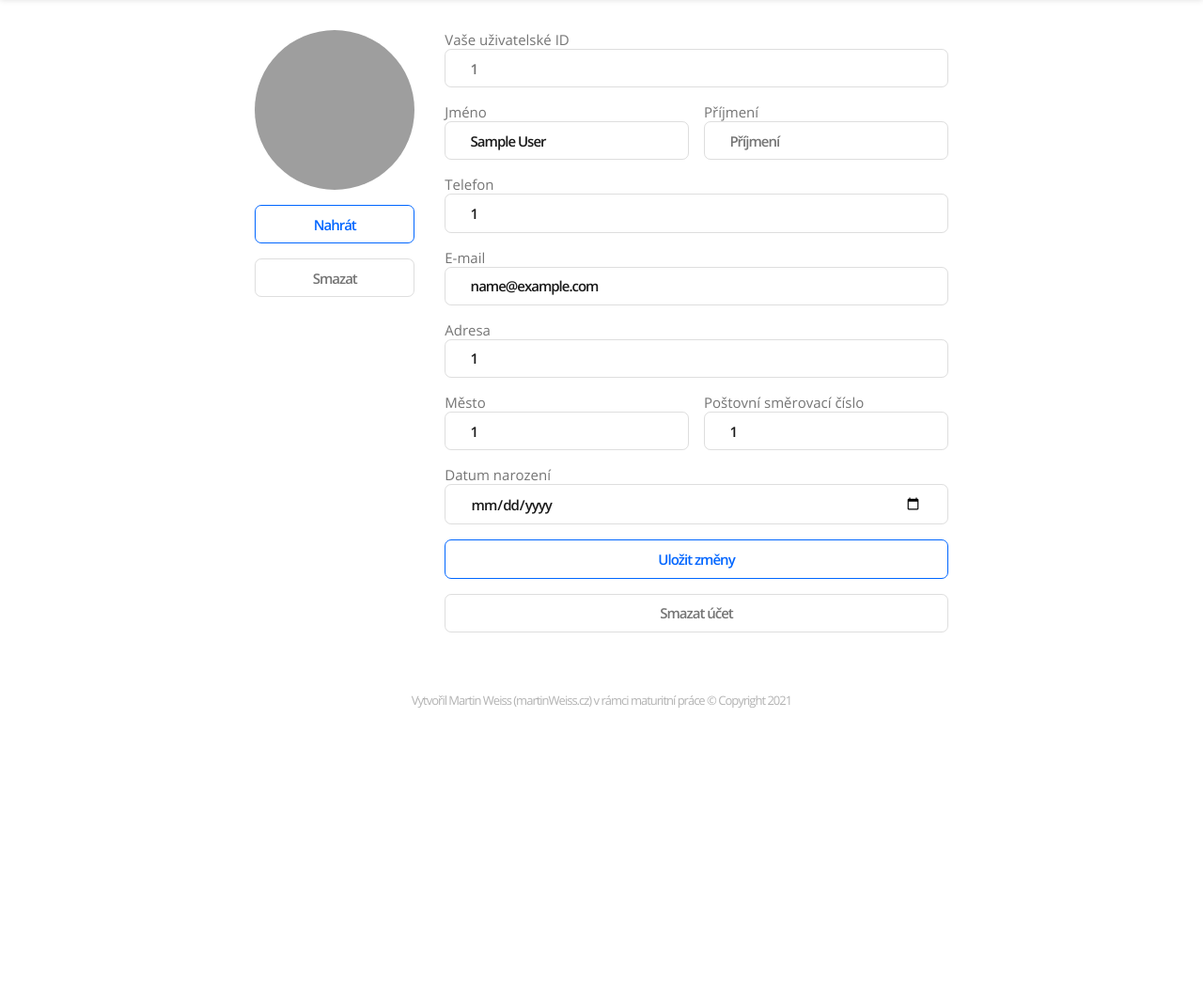
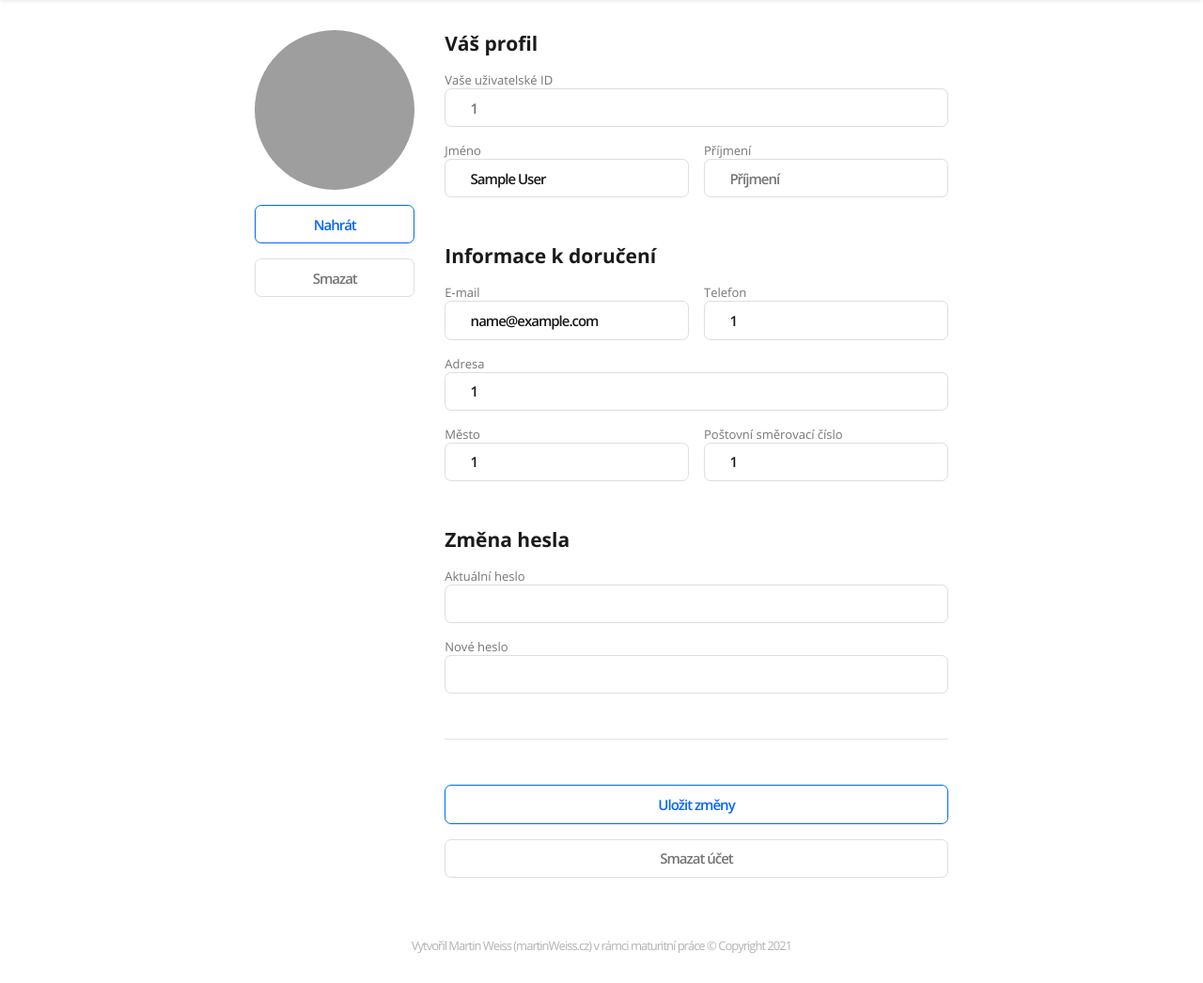
Before and after one commit to MartinWeiss01/foodist, a PHP site: page /profile/index.php in a window 1280 px wide. Shown: the part 80-1126 px from the top of the page at 94% size. Before the commit the page ends 833 px from the top, so only its background shows below. Run offline with PHP 8.4, Linux system fonts and the light colour scheme; the visitor is signed in with stand-in values (Sample User, id 1); data that the repository does not hold is empty; a stand-in replaces the project's code that opens the database connection; some libraries are stand-ins or nearby versions; some web fonts are replaced; grey boxes are pictures that could not be loaded.

Commit message:
Update Profile Page
- added Profile Orders Page to the menu
- changed layout

```diff
--- a/assets/css/profile.css
+++ b/assets/css/profile.css
@@ -15,13 +15,19 @@ footer {grid-area:footer}
 
 
 /* Custom */
+.profile-blocks {gap:3rem}
 .profile-container {gap:2rem}
 .profile-content, .group, .profile-header {gap:1rem}
 .profile-basic-img {width:170px;height:170px;border-radius:50%}
-
-
+.block-title {font-size:21px;font-weight:700}
 .profile-controller:focus {outline:none}
 .profile-controller, .profile-controller:hover {transition:.15s}
+
+.message-warning {
+    display:none;
+    font-size:12px;
+    color:var(--delete)
+}
 
 .profile-controller {
     border: 1px solid var(--muted-col-border);
@@ -43,13 +49,10 @@ input:not([type]):focus,
 input[type="text"]:focus,
 input[type="date"]:focus,
 input[type="password"]:focus {
-    color:var(--save);border-color:var(--save)
+    color:var(--edit);border-color:var(--edit)
 }
 
-label {
-    color:var(--muted-col);
-    font-size:15px
-}
+label {color:var(--muted-col);font-size:13px}
 
 .profile-controller.save {color:var(--save);border-color:var(--save)}
 .profile-controller.save:hover {color:white;border-color:var(--save);background:var(--save)}
--- a/profile/index.php
+++ b/profile/index.php
@@ -18,6 +18,7 @@
 
         <!-- Resources -->
         <script defer src="/assets/js/managerly.min.js"></script>
+        <script defer src="/assets/js/profile.min.js"></script>
         <link rel="preload" href="/assets/css/main.css" as="style" onload="this.rel='stylesheet'"><noscript><link rel="stylesheet" href="/assets/css/main.css"></noscript>
         <link rel="preload" href="/assets/css/profile.css" as="style" onload="this.rel='stylesheet'"><noscript><link rel="stylesheet" href="/assets/css/profile.css"></noscript>
 
@@ -52,7 +53,7 @@
                         <div id="menubody" class="flex ddm-menu-body align-right">
                             <?php
                                 if($account->isAdmin()) echo '<a href="/admin"><div class="flex row hcenter ddm-menu-item"><icon>admin_panel_settings</icon><span>Administrace</span></div></a>';
-                                if($account->isLoggedIn()) echo '<a href="/profile"><div class="flex row hcenter ddm-menu-item"><icon>settings</icon><span>Nastavení</span></div></a><hr class="ddm-menu-divider">';
+                                if($account->isLoggedIn()) echo '<a href="/orders"><div class="flex row hcenter ddm-menu-item"><icon>receipt_long</icon><span>Objednávky</span></div></a><hr class="ddm-menu-divider">';
                             ?>
                             <div class="flex row hcenter justify-content-between ddm-menu-item" data-role="button" onclick="changeTheme()"><div class="flex row hcenter"><icon>nights_stay</icon><span>Tmavý režim</span></div><div><icon theme-listener>toggle_on</icon></div></div><hr class="ddm-menu-divider">
                             <?php
@@ -72,7 +73,9 @@
                         <button class="profile-controller decline" data-role="button">Smazat</button>
                     </div>
 
+                    <div class="flex profile-blocks">
                         <div class="flex profile-content">
+                            <span class="block-title">Váš profil</span>
                             <div class="flex">
                                 <label>Vaše uživatelské ID</label>
                                 <input id="userID" class="profile-controller" placeholder="Vaše ID:" value="<?php echo $account->UID; ?>" disabled>
@@ -81,53 +84,72 @@
                             <div class="flex row wrap group">
                                 <div class="flex grow">
                                     <label>Jméno</label>
-                                <input id="userFName" class="profile-controller" placeholder="Jméno" value="<?php echo $account->UFirstName; ?>" data-lookup-basic="true" data-basic-changed="false">
+                                    <input id="userFName" class="profile-controller" placeholder="Jméno" data-default="<?php echo $account->UFirstName;?>" value="<?php echo $account->UFirstName; ?>" data-lookup-basic="true" data-basic-changed="false">
                                 </div>
 
                                 <div class="flex grow">
                                     <label>Příjmení</label>
-                                <input id="userLName" class="profile-controller" placeholder="Příjmení" value="<?php echo $account->ULastName; ?>" data-lookup-basic="true" data-basic-changed="false">
+                                    <input id="userLName" class="profile-controller" placeholder="Příjmení" data-default="<?php echo $account->ULastName;?>" value="<?php echo $account->ULastName; ?>" data-lookup-basic="true" data-basic-changed="false">
+                                </div>
+                            </div>
+                        </div>
+
+                        <div class="flex profile-content">
+                            <span class="block-title">Informace k doručení</span>
+                            <div class="flex row wrap group">
+                                <div class="flex grow">
+                                    <label>E-mail</label>
+                                    <input id="userMail" class="profile-controller" placeholder="E-mailová adresa" data-default="<?php echo $account->UEmail;?>" value="<?php echo $account->UEmail; ?>" data-lookup-basic="true" data-basic-changed="false">
+                                </div>
+
+                                <div class="flex grow">
+                                    <label>Telefon</label>
+                                    <input id="userTelephone" class="profile-controller" placeholder="+420 XXXXXXXXX" data-default="<?php echo $account->UTelephone;?>" value="<?php echo $account->UTelephone; ?>" data-lookup-basic="true" data-basic-changed="false">
                                 </div>
                             </div>
 
                             <div class="flex">
-                            <label>Telefon</label>
-                            <input id="userTelephone" class="profile-controller" placeholder="Telefonní číslo" value="<?php echo $account->UTelephone; ?>" data-lookup-basic="true" data-basic-changed="false">
-                        </div>
-
-                        <div class="flex">
-                            <label>E-mail</label>
-                            <input id="userMail" class="profile-controller" placeholder="E-mailová adresa" value="<?php echo $account->UEmail; ?>" data-lookup-basic="true" data-basic-changed="false">
-                        </div>
-
-                        <div class="flex">
                                 <label>Adresa</label>
-                                <input id="userAddress" class="profile-controller" placeholder="Adresa pro doručení" value="<?php echo $account->UAddress; ?>" data-lookup-basic="true" data-basic-changed="false">
+                                <input id="userAddress" class="profile-controller" placeholder="Adresa pro doručení" data-default="<?php echo $account->UAddress;?>" value="<?php echo $account->UAddress; ?>" data-lookup-basic="true" data-basic-changed="false">
                             </div>
 
                             <div class="flex row wrap group">
                                 <div class="flex grow">
                                     <label>Město</label>
-                                <input id="userCity" class="profile-controller" placeholder="Město" value="<?php echo $account->UCity; ?>" data-lookup-basic="true" data-basic-changed="false">
+                                    <input id="userCity" class="profile-controller" placeholder="Město" data-default="<?php echo $account->UCity;?>" value="<?php echo $account->UCity; ?>" data-lookup-basic="true" data-basic-changed="false">
                                 </div>
 
                                 <div class="flex grow">
                                     <label>Poštovní směrovací číslo</label>
-                                <input id="userPC" class="profile-controller" placeholder="Poštovní směrovací číslo" value="<?php echo $account->UPostalCode; ?>" data-lookup-basic="true" data-basic-changed="false">
+                                    <input id="userPC" class="profile-controller" placeholder="Poštovní směrovací číslo" data-default="<?php echo $account->UPostalCode;?>" value="<?php echo $account->UPostalCode; ?>" data-lookup-basic="true" data-basic-changed="false">
+                                </div>
                             </div>
                         </div>
 
+                        <div class="flex profile-content">
+                            <span class="block-title">Změna hesla</span>
                             <div class="flex">
-                            <label>Datum narození</label>
-                            <input type="date" id="userBirth" class="profile-controller" placeholder="Poštovní směrovací číslo" value="<?php echo $account->UBirth; ?>" data-lookup-basic="true" data-basic-changed="false">
+                                <label>Aktuální heslo</label>
+                                <input type="password" id="userCurrentPassword" class="profile-controller">
                             </div>
 
+                            <div class="flex">
+                                <label>Nové heslo</label>
+                                <input type="password" id="userNewPassword" class="profile-controller" data-basic-changed="false">
+                                <span id="passwordChangeError" class="message-warning">Obě hesla musí být vyplněná</span>
+                            </div>
+                        </div>
+
+                        <hr class="ddm-menu-divider">
+
+                        <div class="flex profile-content">
                             <div class="flex">
                                 <button class="profile-controller save" data-role="button">Uložit změny</button>
                             </div>
 
                             <div class="flex">
                                 <button class="profile-controller decline" data-role="button">Smazat účet</button>
+                            </div>
                         </div>
                     </div>
                 </div>
```
Lines whose indentation alone changed are shown as unchanged.
